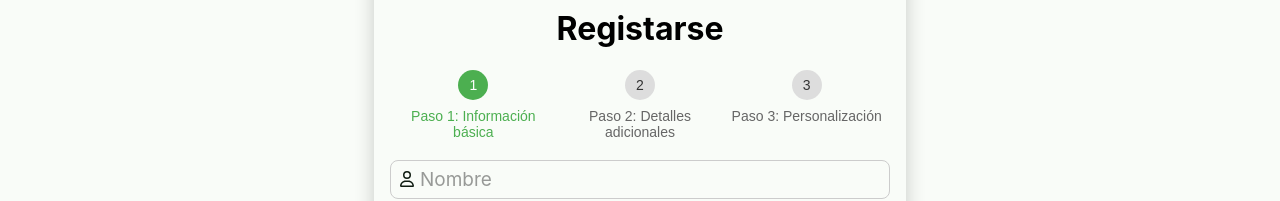
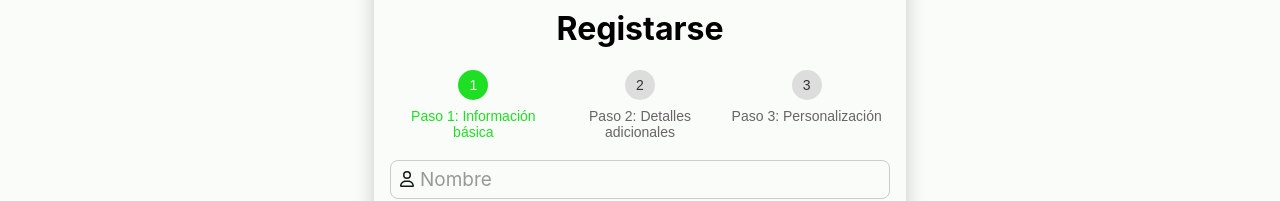
Before and after one commit to Squid6699/nutribalance-pw, a React (Vite) app in the folder frontend/: page /auth/register in a window 1280 px wide. Shown: the part 243-444 px from the top of the page. Built offline with nearby package versions, Linux system fonts and the light colour scheme; no server answers.

Commit message:
stepper.css

```diff
--- a/frontend/src/css/stepper.css
+++ b/frontend/src/css/stepper.css
@@ -33,7 +33,7 @@
 }
 
 .step.active .step-circle {
-    background-color: #4caf50;
+    background-color: var(--accept-color);
     color: white;
 }
 
@@ -44,5 +44,5 @@
 }
 
 .step.active .step-label {
-    color: #4caf50;
+    color: var(--accept-color);
 }
```
